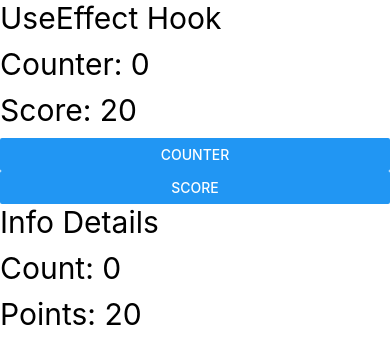
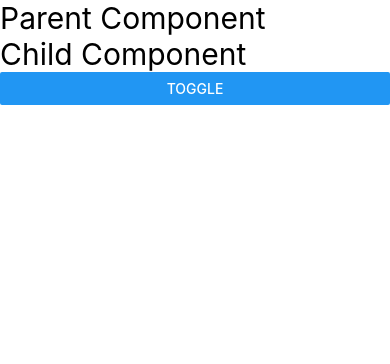
Before and after one commit to onlinedeveloper4u/React-Native-Full-Course-2024-The-Techzeen, a React Native app: screen / in a window 390 px wide. Shown: the top 364 px of the page. Built offline with nearby package versions, Linux system fonts and the light colour scheme.

Commit message:
useEffect Hook for Unmounting Phase

```diff
--- a/App.jsx
+++ b/App.jsx
@@ -1,7 +1,8 @@
 import React from 'react'
 // import { View, Text, Button } from 'react-native'
 import { View } from 'react-native'
-import UseEffectHookUpdatingPhase from './src/components/UseEffectHookUpdatingPhase'
+import UseEffectHookUnmountingPhase from './src/components/UseEffectHookUnmountingPhase'
+// import UseEffectHookUpdatingPhase from './src/components/UseEffectHookUpdatingPhase'
 // import UseEffectHook from './src/components/UseEffectHook'
 // import ClassComponents from './src/components/ClassComponents'
 // import Grid from './src/components/Grid'
@@ -40,7 +41,8 @@
       {/* <Grid /> */}
       {/* <ClassComponents /> */}
       {/* <UseEffectHook /> */}
-      <UseEffectHookUpdatingPhase />
+      {/* <UseEffectHookUpdatingPhase /> */}
+      <UseEffectHookUnmountingPhase />
     </View>
   )
 }
--- /dev/null
+++ b/src/components/ShowChild.jsx
@@ -0,0 +1,18 @@
+import { View, Text } from 'react-native'
+import React, { useEffect, useState } from 'react'
+
+const ShowChild = () => {
+    useEffect(() => {
+        // console.log('Im a Child Component')
+        return() => {
+            console.log('Child Component Unmounted')
+        }
+    }, [])
+  return (
+    <View>
+      <Text style={ { fontSize: 30 } }>Child Component</Text>
+    </View>
+  )
+}
+
+export default ShowChild
--- /dev/null
+++ b/src/components/UseEffectHookUnmountingPhase.jsx
@@ -0,0 +1,18 @@
+import { View, Text, Button } from 'react-native'
+import React, { useState } from 'react'
+import ShowChild from './ShowChild'
+
+const UseEffectHookUnmountingPhase = () => {
+    const [showChild, setShowChild] = useState(true)
+  return (
+    <View>
+      <Text style={ { fontSize: 30 } }>Parent Component</Text>
+      {
+        showChild ? <ShowChild /> : null
+      }
+      <Button title='Toggle' onPress={() => setShowChild(!showChild)} />
+    </View>
+  )
+}
+
+export default UseEffectHookUnmountingPhase
```
